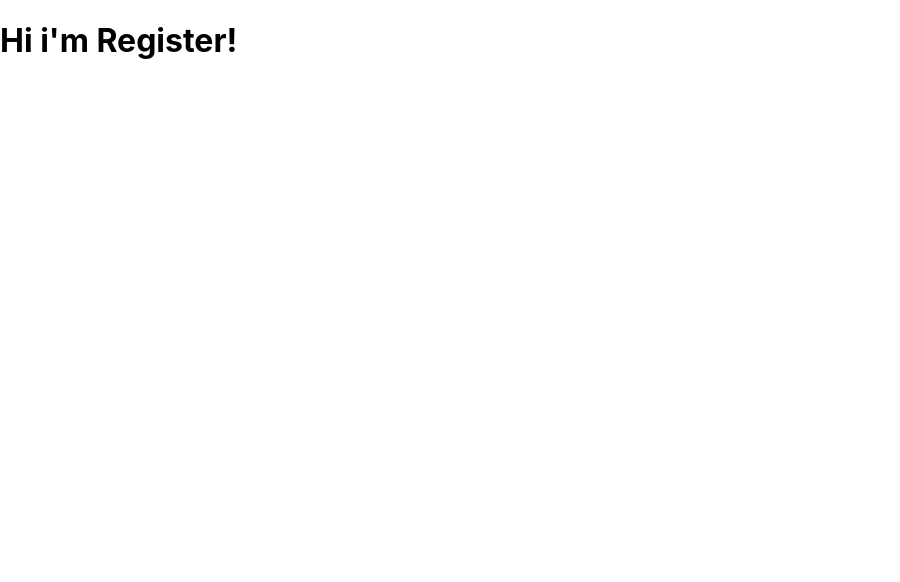
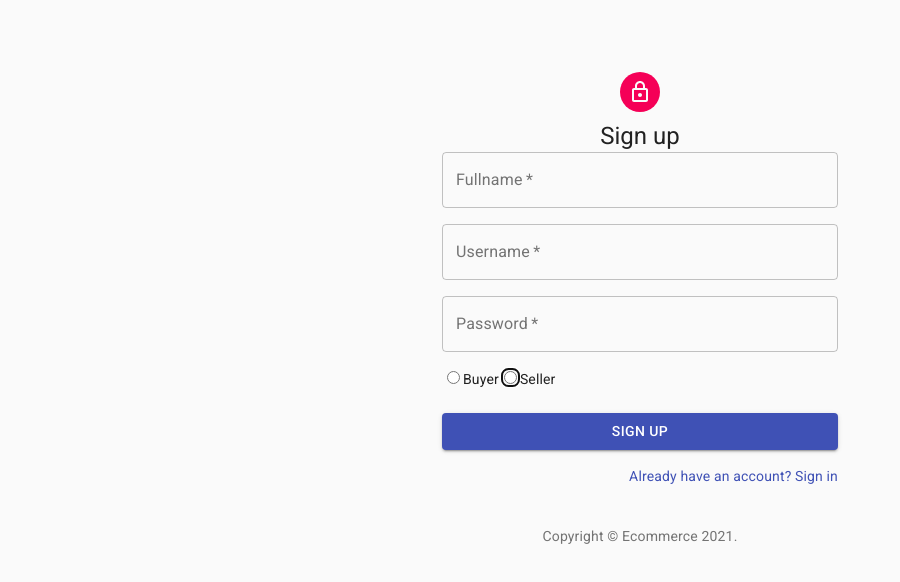
Before and after one commit to CS545-WAA-TEAM/Ecommerce-Frontend, a React (Create React App) app: page /register in a window 1280 px wide. Shown: the top 582 px of the page, without its empty margins (0-900 px from the left). Built offline with nearby package versions, Linux system fonts and the light colour scheme.

Commit message:
show confirmation message, re route to home page

```diff
--- a/package.json
+++ b/package.json
@@ -11,6 +11,7 @@
     "@testing-library/user-event": "^12.8.3",
     "@types/react-redux": "^7.1.16",
     "axios": "^0.21.1",
+    "cogo-toast": "^4.2.3",
     "formik": "^2.2.6",
     "jwt-decode": "^3.1.2",
     "mui-datatables": "^3.7.7",
--- a/src/components/Signup/Signup.js
+++ b/src/components/Signup/Signup.js
@@ -13,8 +13,9 @@ import { makeStyles } from '@material-ui/core/styles';
 import Container from '@material-ui/core/Container';
 import { Field, Form, Formik } from 'formik'
 import { signup } from '../../store/user'
-
-
+import { useSelector } from 'react-redux'
+import { Redirect, useHistory } from 'react-router-dom'
+import cogoToast from 'cogo-toast';
 
 
 function Copyright() {
@@ -22,7 +23,7 @@ function Copyright() {
         <Typography variant="body2" color="textSecondary" align="center">
             {'Copyright © '}
             <Link color="inherit" href="https://material-ui.com/">
-                Your Website
+                Ecommerce
         </Link>{' '}
             {new Date().getFullYear()}
             {'.'}
@@ -54,8 +55,14 @@ const Signup = () => {
 
     const dispatch = useDispatch();
     const classes = useStyles();
+    const { user } = useSelector(state => state.user)
+    const history = useHistory();
+
+
 
     return (
+
+
 
 
         <Fragment>
@@ -72,7 +79,12 @@ const Signup = () => {
 
                     <Formik
                         initialValues={{ username: '', password: '', fullname: '', Buyer: false, Seller: false }}
-                        onSubmit={(values) => { dispatch(signup(values)) }}
+                        onSubmit={(values) => {
+                            dispatch(signup(values)).then(() => {
+                                cogoToast.success('You have successfully registerd!');
+                                history.push("/")
+                            })
+                        }}
                     >
                         {({ isSubmitting }) => (
                             <Form>
@@ -135,7 +147,6 @@ const Signup = () => {
                                                         autoComplete="buyer"
                                                         label="Buyer"
                                                         variant="outlined"
-                                                        required
                                                         fullWidth
                                                         autoFocus
                                                         {...field}
@@ -153,7 +164,6 @@ const Signup = () => {
                                                         autoComplete="seller"
                                                         label="Seller"
                                                         variant="outlined"
-                                                        required
                                                         fullWidth
                                                         autoFocus
                                                         {...field}
@@ -180,7 +190,7 @@ const Signup = () => {
           </Button>
                                 <Grid container justify="flex-end">
                                     <Grid item>
-                                        <Link href="#" variant="body2">
+                                        <Link href="/login" variant="body2">
                                             Already have an account? Sign in
               </Link>
                                     </Grid>
--- a/src/components/login/Login.js
+++ b/src/components/login/Login.js
@@ -13,7 +13,8 @@ import LockOutlinedIcon from '@material-ui/icons/LockOutlined';
 import Typography from '@material-ui/core/Typography';
 import { makeStyles } from '@material-ui/core/styles';
 import Container from '@material-ui/core/Container';
-
+import { Redirect, useHistory } from 'react-router-dom'
+import cogoToast from 'cogo-toast';
 function Copyright() {
     return (
         <Typography variant="body2" color="textSecondary" align="center">
@@ -51,7 +52,7 @@ const LoginComponent = () => {
 
     const dispatch = useDispatch()
     const classes = useStyles();
-
+    const history = useHistory();
     return (
         <Container component="main" maxWidth="xs">
             <CssBaseline />
@@ -64,7 +65,15 @@ const LoginComponent = () => {
           </Typography>
                 <Formik
                     initialValues={{ username: '', password: '' }}
-                    onSubmit={(values) => { dispatch(login(values)) }}
+                    onSubmit={(values) => {
+                        dispatch(login(values)).then(() => {
+                            cogoToast.success('Login Successful!');
+                            history.push("/")
+                        }
+
+
+                        )
+                    }}
                 >
 
                     <Form>
--- a/src/pages/common/register.jsx
+++ b/src/pages/common/register.jsx
@@ -1,9 +1,10 @@
 import React from 'react';
+import Signup from '../../components/Signup/Signup'
 
 const Register = () => {
     return (
         <div>
-            <h1>Hi i'm Register!</h1>
+            <Signup />
         </div>
     );
 }
```
Also changed, not shown: 1 other file (tests, documents, lock files or other folders).
